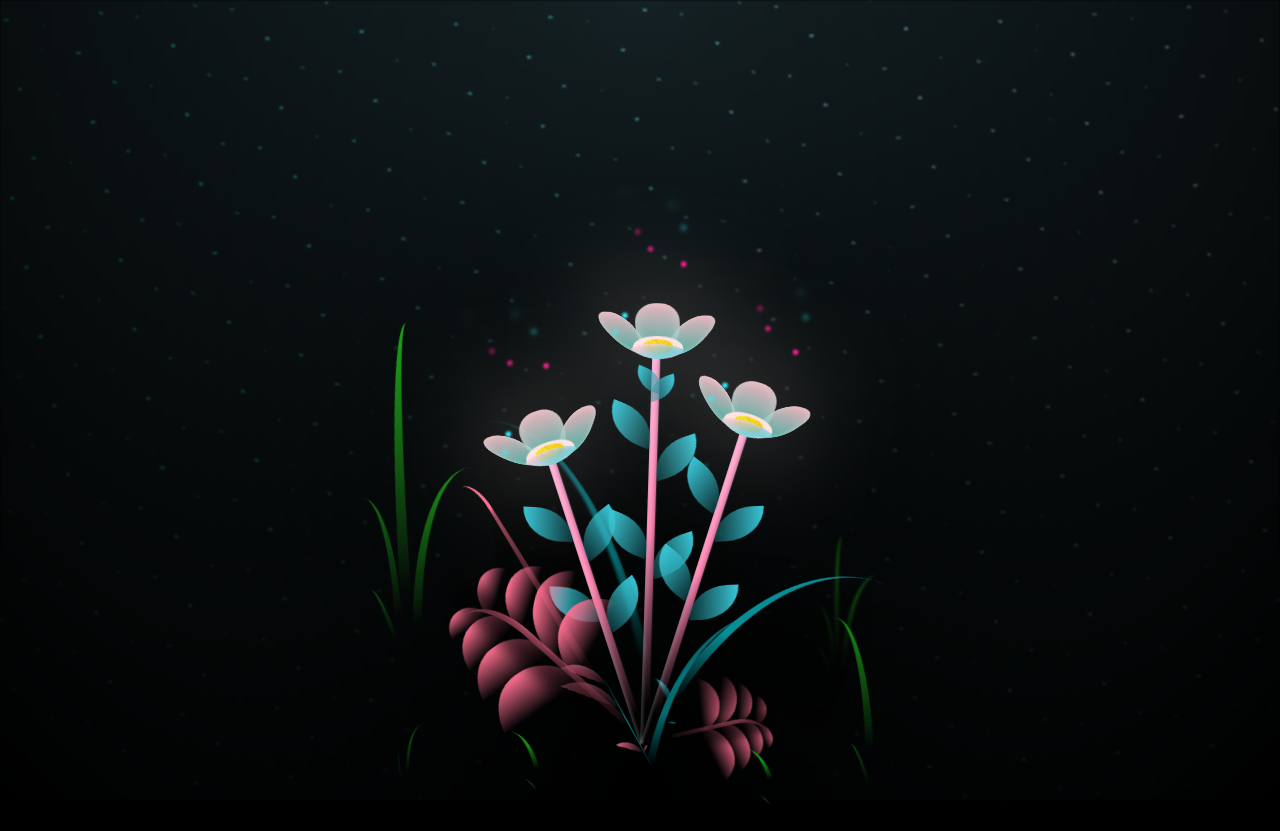
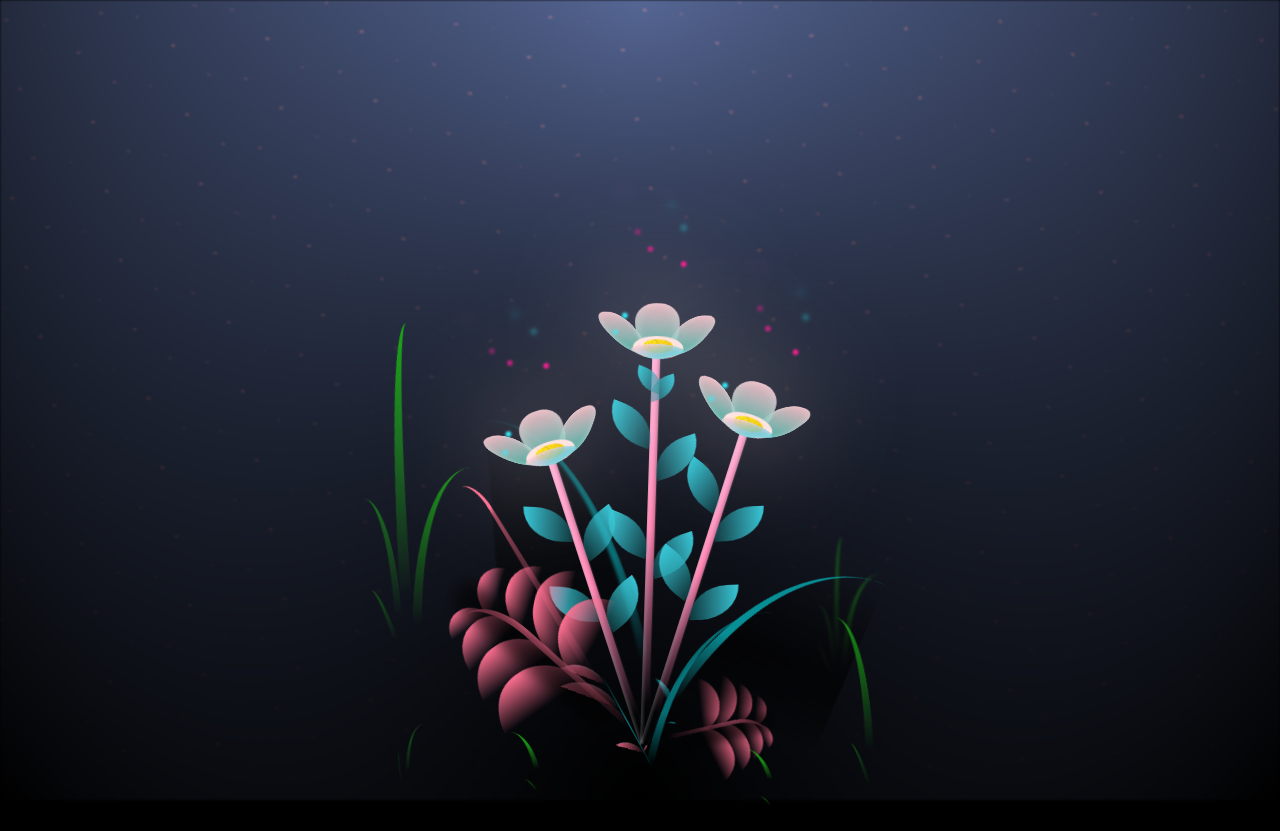
Before and after one commit to Jamjam15/Flower, a plain HTML site: page index.html in a window 1280 px wide. Drawn offline with Linux system fonts and the light colour scheme.

Commit message:
make background pink and blue

```diff
--- a/final_pink_style.css
+++ b/final_pink_style.css
@@ -28,7 +28,7 @@ body {
   width: 100%;
   height: 100%;
   filter: blur(0.1vmin);
-  background-image: radial-gradient(ellipse at top, transparent 0%, var(--dark-color)), radial-gradient(ellipse at bottom, var(--dark-color), rgba(145, 233, 255, 0.2)), repeating-linear-gradient(220deg, black 0px, black 19px, transparent 19px, transparent 22px), repeating-linear-gradient(189deg, black 0px, black 19px, transparent 19px, transparent 22px), repeating-linear-gradient(148deg, black 0px, black 19px, transparent 19px, transparent 22px), linear-gradient(90deg, #00fffa, #f0f0f0);
+  background-image: radial-gradient(ellipse at top, transparent 0%, var(--dark-color)), radial-gradient(ellipse at bottom, var(--dark-color), rgba(238, 16, 190, 0.26)), repeating-linear-gradient(220deg, rgb(80, 189, 216) 0px, rgb(80, 189, 216) 19px, transparent 19px, transparent 22px), repeating-linear-gradient(189deg, rgb(80, 189, 216) 0px, rgb(80, 189, 216) 19px, transparent 19px, transparent 22px), repeating-linear-gradient(148deg, rgb(80, 189, 216) 0px, rgb(80, 189, 216) 19px, transparent 19px, transparent 22px), linear-gradient(90deg, white, #f0f0f0);
 }
 
 .flowers {
--- a/no_grass_style.css
+++ b/no_grass_style.css
@@ -16,6 +16,7 @@ body {
   justify-content: center;
   min-height: 100vh;
   background-color: var(--dark-color);
+  background-image: url(./annie-spratt-nWiS2rgtVts-unsplash.jpg);
   overflow: hidden;
   perspective: 1000px;
 }
```
Also changed, not shown: 1 other file.
